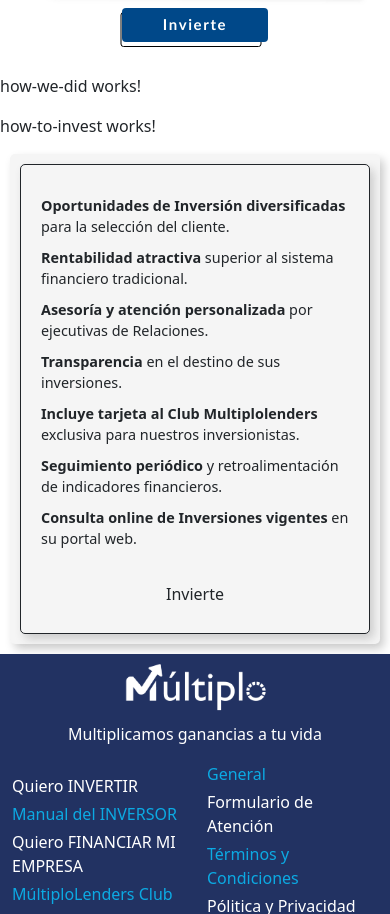
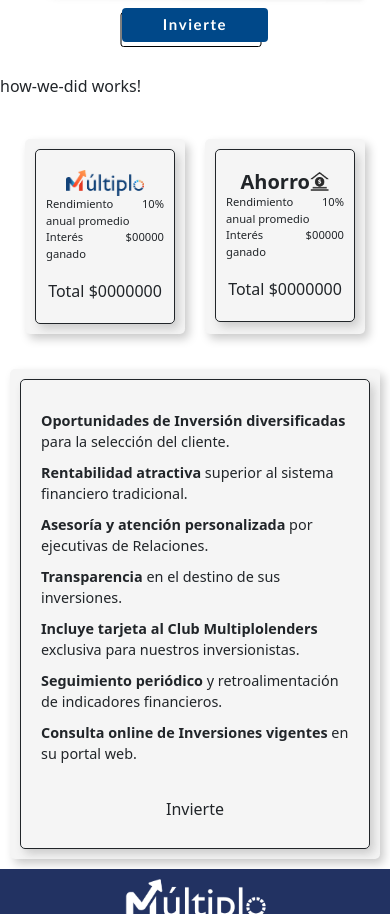
Before and after one commit to FedeRacun/multiplo.landing, an Angular app: page / in a window 390 px wide. Shown: the part 1293-2207 px from the top of the page. Built offline with nearby package versions, Linux system fonts and the light colour scheme; a web font is replaced by a local one.

Commit message:
targets basic

```diff
--- a/src/app/views/how-to-invest/how-to-invest.component.css
+++ b/src/app/views/how-to-invest/how-to-invest.component.css
@@ -0,0 +1,60 @@
+.howToInvestFather{
+    width: 100vw;
+}
+@media (max-width:480px){
+    .calculateYourProfit{
+        width: 100vw;
+        display: flex;
+        justify-content: center;
+        padding: 15px;
+    }
+    .multiploPerformance{
+        background-color: #f5f5f5;
+        margin: 10px;
+        padding: 10px;
+        border-radius: 5px;
+        width: 50%;
+        box-shadow: 4px 5px 10px #ccc;
+    }
+    .savingPerformance{
+        background-color: #f5f5f5;
+        width: 50%;
+        margin: 10px;
+        padding: 10px;
+        border-radius: 5px;
+        box-shadow: 4px 5px 10px #ccc;
+    }
+    .square{
+        padding: 20px 10px;
+        border-radius: 5px;
+        border-color: linear-gradient(to right, #0caae3 0%,#004889 100%);
+        border-width: 1px;
+        border-style: solid;
+        box-shadow: 4px 5px 10px #ccc;
+        display: flex;
+        flex-direction: column;
+        justify-content: center;
+        align-items: center;
+    }
+
+    .multiploLogo{
+        width: 20vw;
+    }
+    .savingLogo{
+        width: 5vw;
+    }
+
+    .square > span {
+        font-size: 0.9rem;
+    }
+    .savingTitle{
+        display: flex;
+        align-items: center;
+    }
+
+    .performanceItem{
+        display: flex;
+        width: 100%;
+        font-size: 0.7rem;
+    }
+}
--- a/src/app/views/how-to-invest/how-to-invest.component.html
+++ b/src/app/views/how-to-invest/how-to-invest.component.html
@@ -1 +1,51 @@
-<p>how-to-invest works!</p>
+<div class="howToInvestFather">
+  <div class="calculateYourProfit">
+    <div class="multiploPerformance">
+      <div class="square">
+        <img
+          src="../../../assets/images/logo.png"
+          class="multiploLogo"
+          alt="multiploLogo"
+        />
+        <ul class="list-unstyled">
+          <li class="performanceItem">
+            <span>Rendimiento anual promedio </span>
+            <div>10%</div>
+          </li>
+          <li class="performanceItem">
+            <span>Interés ganado </span>
+            <div>$00000</div>
+          </li>
+        </ul>
+        <div>
+          <span>Total $0000000</span>
+        </div>
+      </div>
+    </div>
+    <div class="savingPerformance">
+      <div class="square">
+        <div class="savingTitle">
+          <h5 class="fw-bold m-0">Ahorro</h5>
+          <img
+            src="../../../assets/images/iconos/ahorro.png"
+            class="savingLogo"
+            alt="ahorro"
+          />
+        </div>
+        <ul class="list-unstyled">
+          <li class="performanceItem">
+            <span>Rendimiento anual promedio </span>
+            <div>10%</div>
+          </li>
+          <li class="performanceItem">
+            <span>Interés ganado </span>
+            <div>$00000</div>
+          </li>
+        </ul>
+        <div>
+          <span>Total $0000000</span>
+        </div>
+      </div>
+    </div>
+  </div>
+</div>
--- a/src/app/views/profits/profits.component.css
+++ b/src/app/views/profits/profits.component.css
@@ -1,3 +1,4 @@
+/* Resolucion desktop */
 @media (min-width: 1100px) {
     .profitSquare{
         padding: 20px;
```
Also changed, not shown: src/assets/images/iconos/ahorro.png (added).
